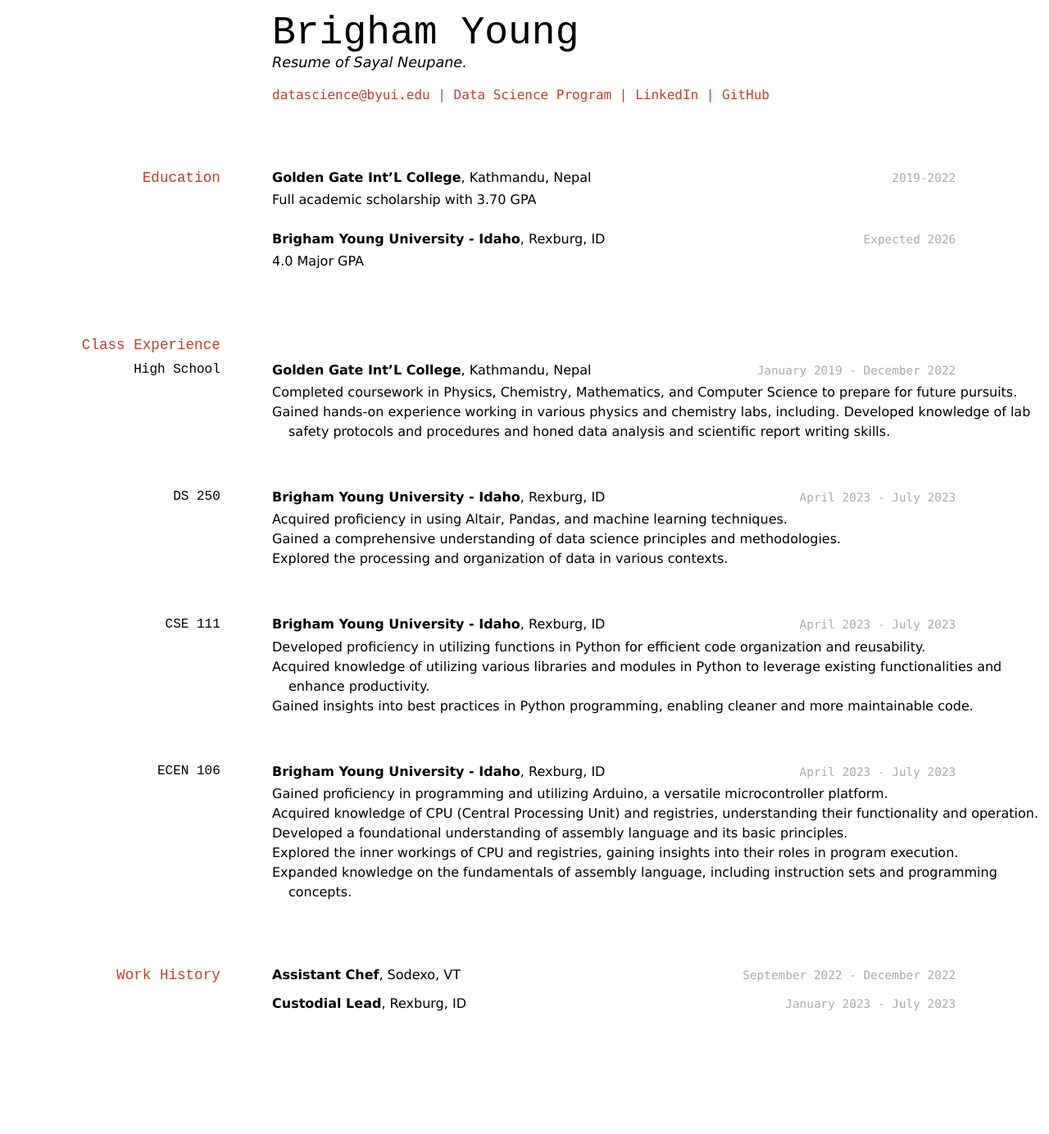
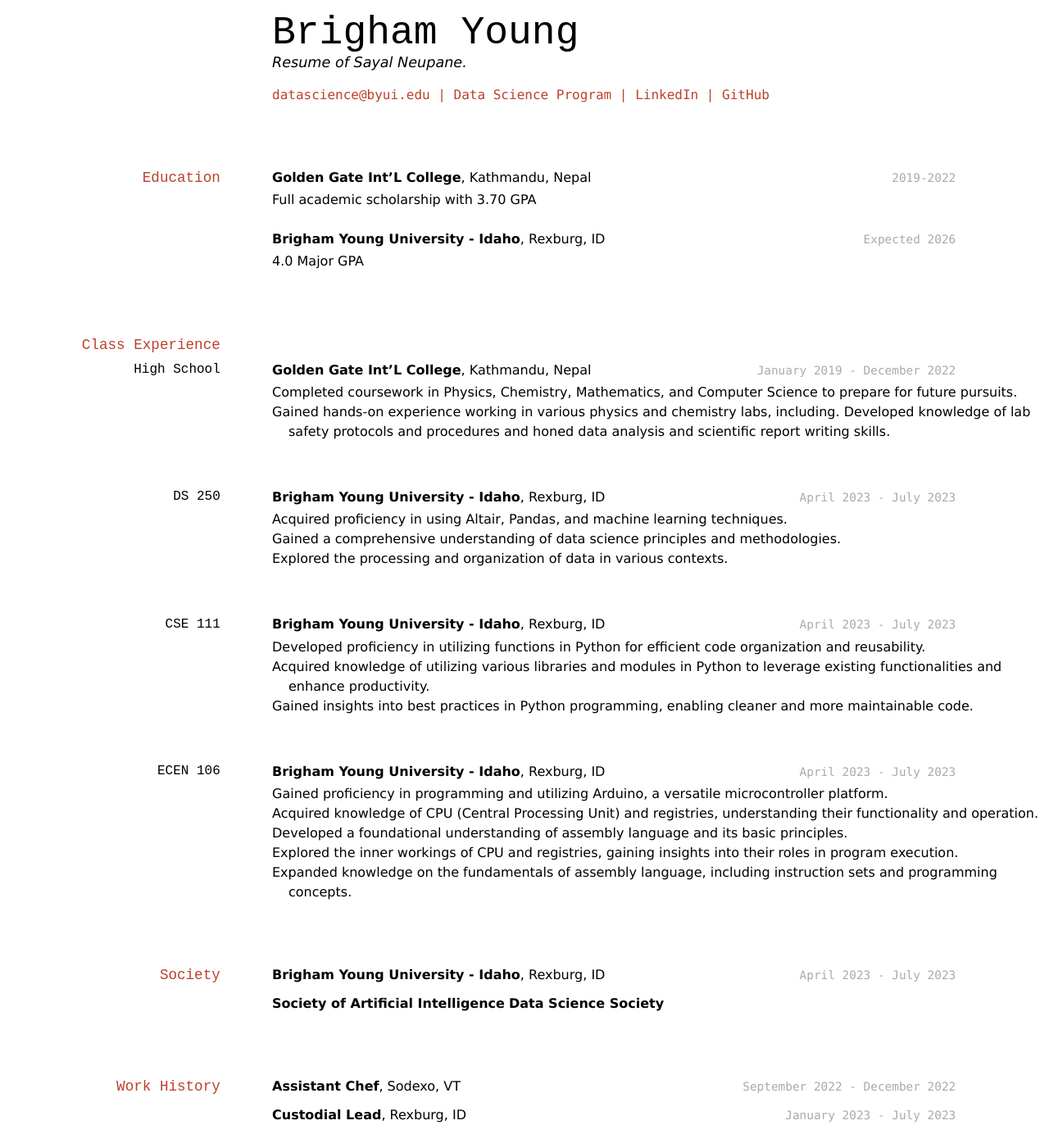
Before and after one commit to nSayal/Neupane_resume, a Jekyll site: the page built from docs/index.md, in a window 1280 px wide. Shown: the whole page at 82% size. Built offline with Jekyll 4.4.1, drawn with Linux system fonts in a browser that asks for light colours; before the commit the page ends 1248 px from its top, so only the background shows below that.

Commit message:
finished

```diff
--- a/docs/index.md
+++ b/docs/index.md
@@ -66,6 +66,15 @@ __Brigham Young University - Idaho__, Rexburg, ID
 - Expanded knowledge on the fundamentals of assembly language, including instruction sets and programming concepts.
 
 
+## Society
+
+`April 2023 - July 2023`
+__Brigham Young University - Idaho__, Rexburg, ID
+
+__Society of Artificial Intelligence__
+__Data Science Society__
+
+
 ## Work History
 
 `September 2022 - December 2022`
```
